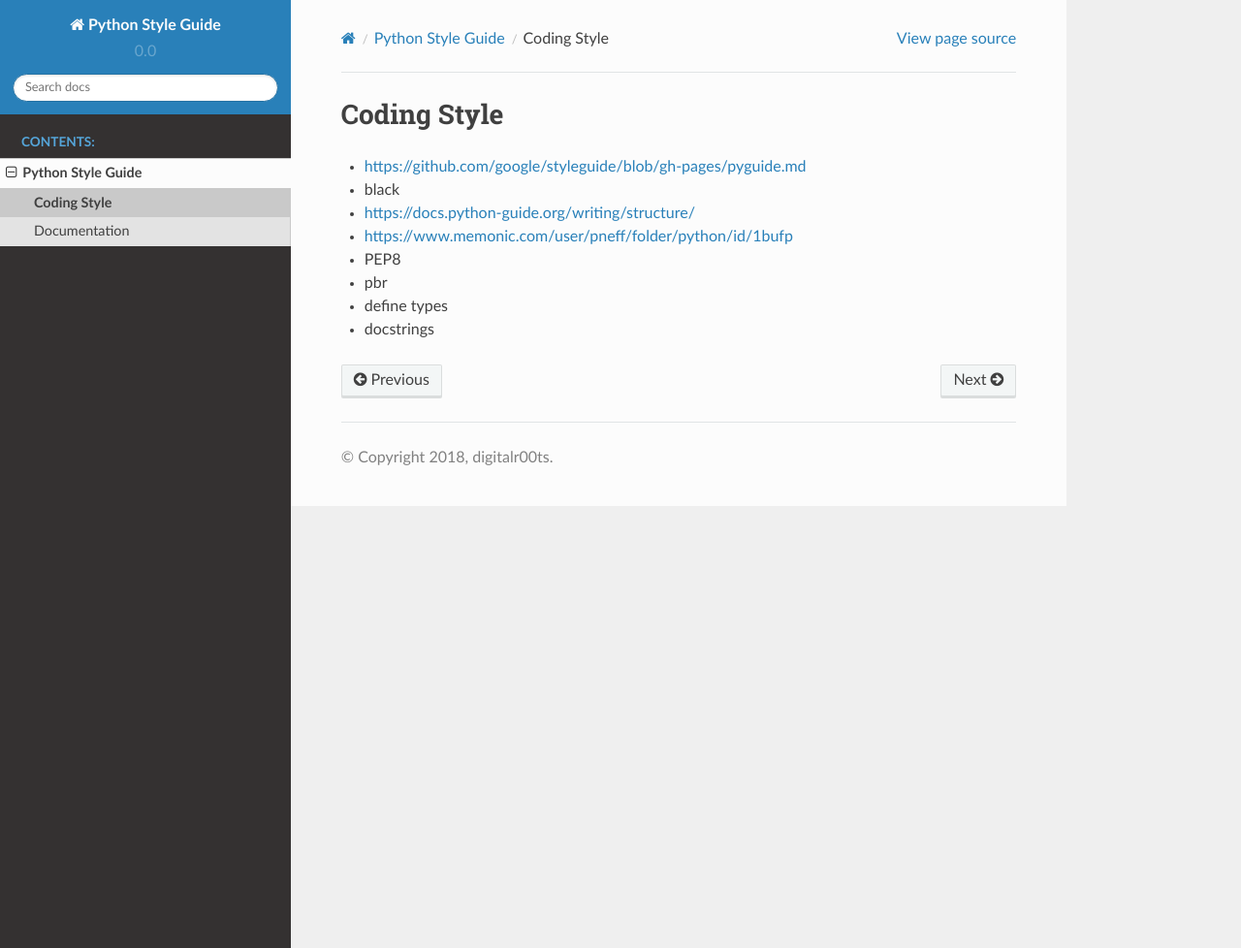
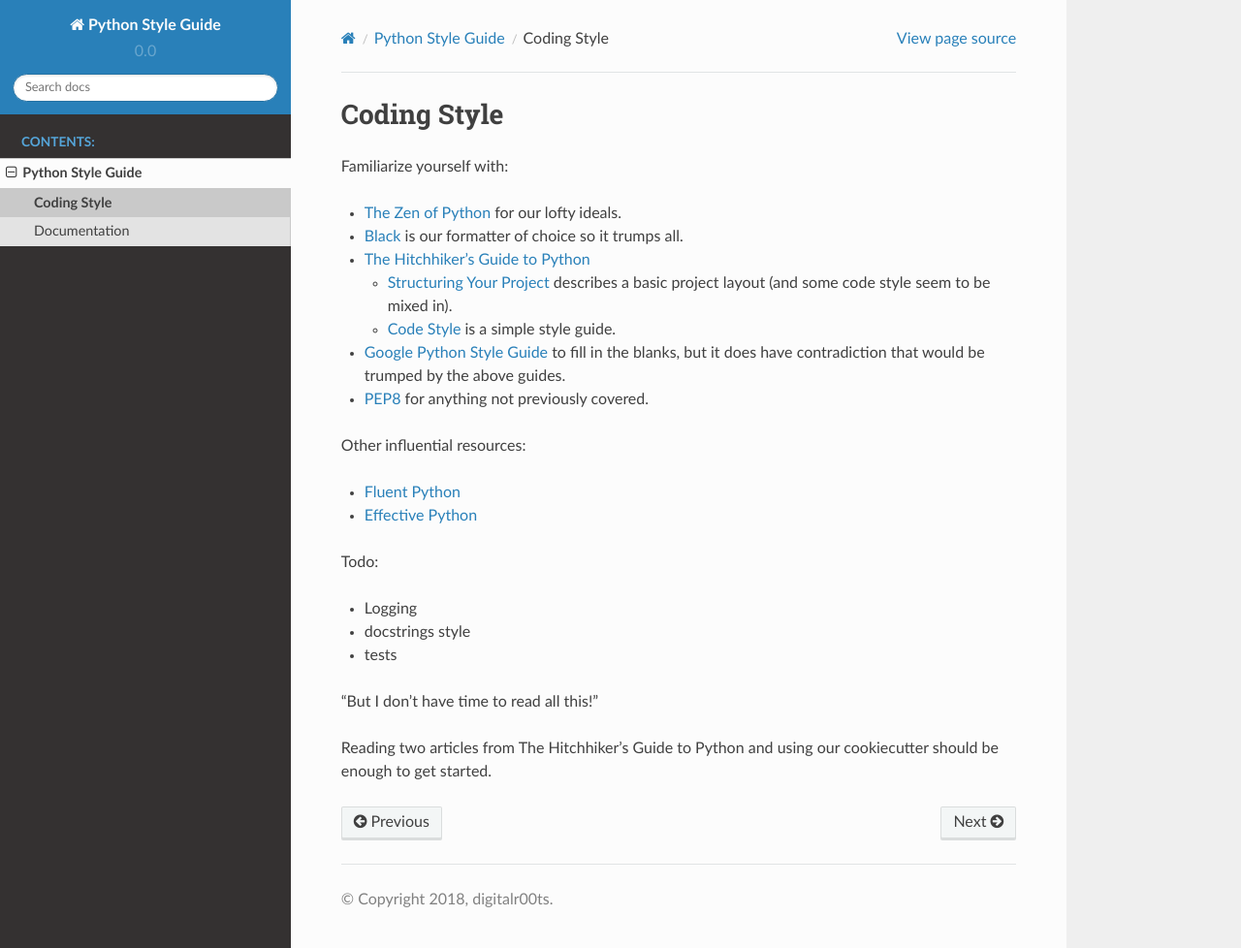
Before and after one commit to digitalr00ts/docs-python-style-guide, a Sphinx documentation site: the page built from docs/python/coding.rst, in a window 1280 px wide and 978 px high. Shown: the whole window at 97% size. Built offline with Sphinx 7.4.7 and the Read the Docs theme 2.0.0, drawn with Linux system fonts in a browser that asks for light colours.

Commit message:
start basic idea of coding style

```diff
--- a/docs/python/coding.rst
+++ b/docs/python/coding.rst
@@ -2,12 +2,30 @@
 Coding Style
 ============
 
-- https://github.com/google/styleguide/blob/gh-pages/pyguide.md
-- black
-- https://docs.python-guide.org/writing/structure/
-- https://www.memonic.com/user/pneff/folder/python/id/1bufp
-- PEP8
 
-- pbr
-- define types
-- docstrings
+Familiarize yourself with:
+
+- `The Zen of Python <https://www.python.org/dev/peps/pep-0020/>`_ for our lofty ideals.
+- `Black <https://black.readthedocs.io/en/stable/the_black_code_style.html>`_ is our formatter of choice so it trumps all.
+- `The Hitchhiker’s Guide to Python <https://docs.python-guide.org/>`_
+
+  - `Structuring Your Project <https://docs.python-guide.org/writing/structure/>`_ describes a basic project layout (and some code style seem to be mixed in).
+  - `Code Style <https://docs.python-guide.org/writing/style/>`_ is a simple style guide.
+
+- `Google Python Style Guide <https://github.com/google/styleguide/blob/gh-pages/pyguide.md>`_ to fill in the blanks, but it does have contradiction that would be trumped by the above guides.
+- `PEP8 <https://www.python.org/dev/peps/pep-0008/>`_ for anything not previously covered.
+
+Other influential resources:
+
+- `Fluent Python <http://shop.oreilly.com/product/0636920032519.do>`_
+- `Effective Python <https://effectivepython.com/>`_
+
+Todo:
+
+- Logging
+- docstrings style
+- tests
+
+"But I don't have time to read all this!"
+
+Reading two articles from The Hitchhiker’s Guide to Python and using our cookiecutter should be enough to get started.
```
